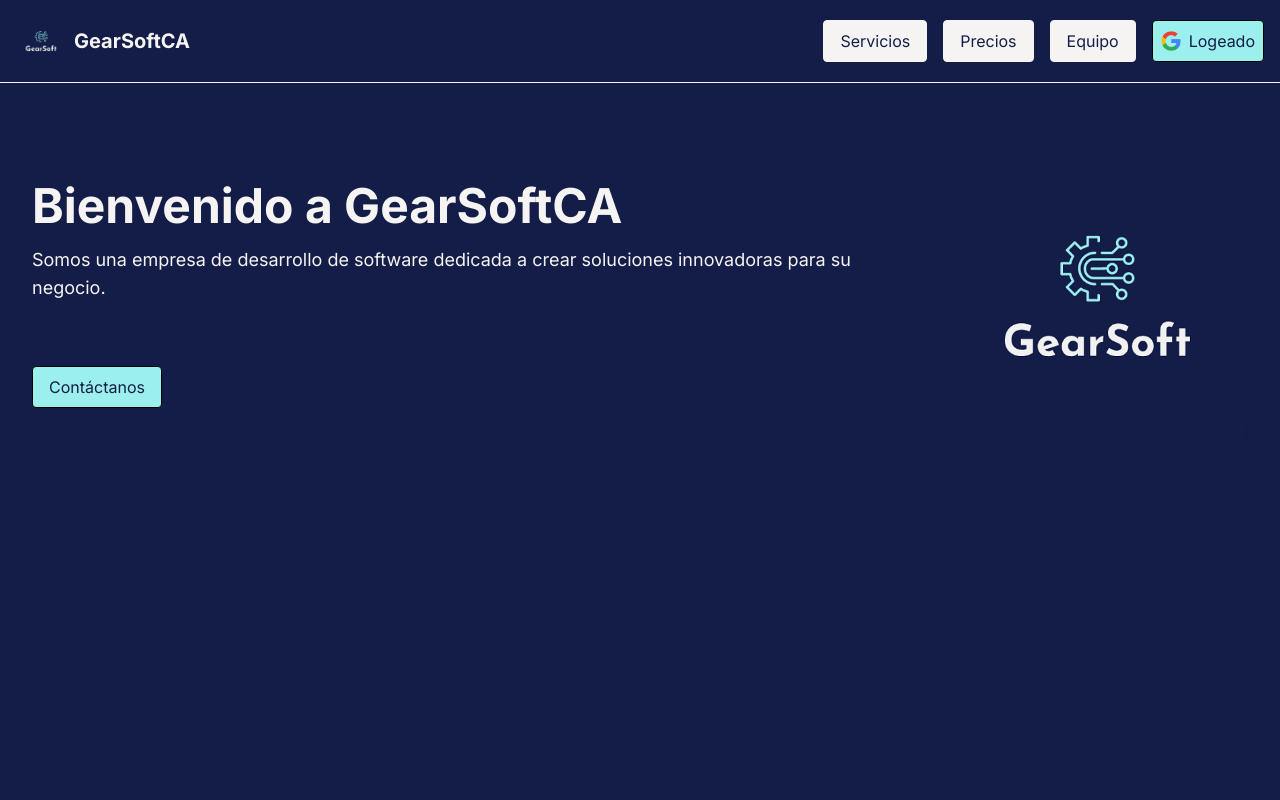
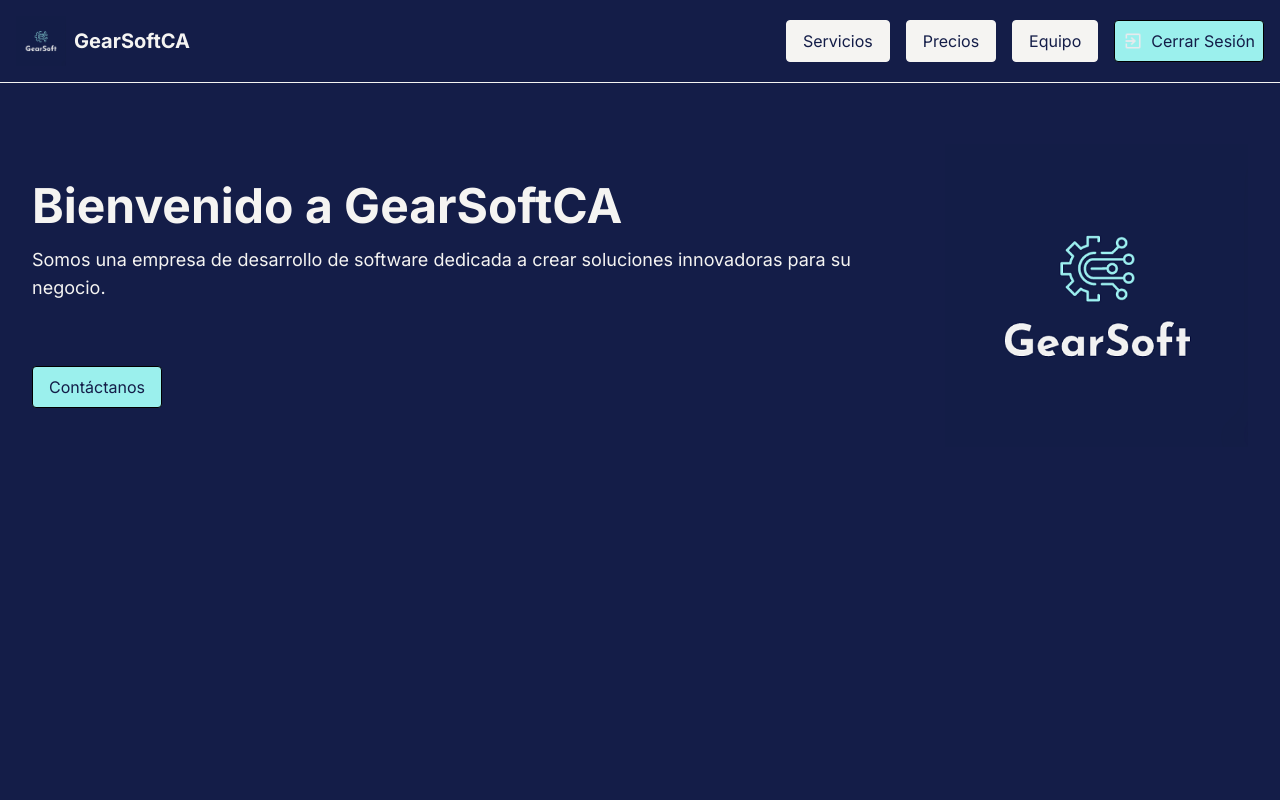
Before and after one commit to JavierAlburges/gearsoftca, a Next.js app: page / in a window 1280 px wide. Shown: the top 800 px of the page. Built offline with nearby package versions, Linux system fonts and the light colour scheme; no server answers; the database is empty; sample sign-in values are in the browser's storage.

Commit message:
se modificaron ciertas acciones

```diff
--- a/app/page.tsx
+++ b/app/page.tsx
@@ -9,10 +9,10 @@ import { Clientes } from "@/components/clientes";
 import { Footer } from "@/components/footer"
 import { useEffect } from "react";
 
-
 export default function Home() {
   useEffect(() => {
     const storedUser = localStorage.getItem("user");
+
     if (storedUser) {
       // Aquí puedes manejar el estado de autenticación si es necesario
     }
--- a/components/nav-bar.tsx
+++ b/components/nav-bar.tsx
@@ -5,15 +5,20 @@ import { useState, useEffect } from "react";
 import { useRouter } from 'next/navigation'
 import Image from "next/image"
 import { authenticateWithGoogle, verifyUserInCollection } from "@/lib/firebaseUtils"
+import { signOut } from "firebase/auth";
+import { auth } from "@/firebaseConfig";
 
 export function NavBar() {
   const [isLoggedIn, setIsLoggedIn] = useState(false);
+  const [isVerified, setIsVerified] = useState(false);
   const router = useRouter();
 
   useEffect(() => {
     const storedUser = localStorage.getItem("user");
+
     if (storedUser) {
       setIsLoggedIn(true);
+      verifyUserInCollection(JSON.parse(storedUser)).then(setIsVerified);
     }
   }, []);
 
@@ -22,13 +27,27 @@ export function NavBar() {
       const user = await authenticateWithGoogle();
       const userVerified = await verifyUserInCollection(user);
       if (userVerified) {
+        localStorage.setItem("user", JSON.stringify(user));
         setIsLoggedIn(true);
-        router.push("/ServicioExpressControlPanel");
+        setIsVerified(true);
       } else {
         alert("Usuario no autorizado.");
       }
     } catch (error) {
       alert("Error durante la autenticación.");
+      console.error(error);
+    }
+  };
+
+  const handleLogout = async () => {
+    try {
+      await signOut(auth);
+      localStorage.removeItem("user");
+      setIsLoggedIn(false);
+      setIsVerified(false);
+      router.push("/");
+    } catch (error) {
+      alert("Error durante el cierre de sesión.");
       console.error(error);
     }
   };
@@ -43,11 +62,22 @@ export function NavBar() {
           </div>
         </Link>
         <div className="flex items-center space-x-4 md:hidden">
+          {!isLoggedIn && (
             <button onClick={handleLogin} className="bg-[var(--color-light-blue)] text-[var(--color-dark-blue)] hover:bg-[var(--color-light-blue)]/90 py-1 px-2 rounded text-base text-center flex items-center">
               <Image src="/images/logo-google.png" width={20} height={20} alt="Google Icon" className="mr-2"/>
-            <span className="hidden sm:inline">{isLoggedIn ? "Logeado" : "Iniciar Sesión con Google"}</span>
-            <span className="sm:hidden">Entrar</span>
+              <span className="hidden sm:inline">Iniciar Sesión con Google</span>
             </button>
+          )}
+          {isLoggedIn && isVerified && (
+            <button onClick={() => router.push("/ServicioExpressControlPanel")} className="bg-[var(--color-light-blue)] text-[var(--color-dark-blue)] hover:bg-[var(--color-light-blue)]/90 py-1 px-2 rounded text-base text-center flex items-center">
+              <Image src="/images/admin-panel-icon.png" width={20} height={20} alt="Admin Panel Icon" className="mr-2"/>
+            </button>
+          )}
+          {isLoggedIn && (
+            <button onClick={handleLogout} className="bg-[var(--color-light-blue)] text-[var(--color-dark-blue)] hover:bg-[var(--color-light-blue)]/90 py-1 px-2 rounded text-base text-center flex items-center">
+              <Image src="/images/singing-out.png" width={20} height={20} alt="Sign Out Icon" className="mr-2"/>
+            </button>
+          )}
         </div>
         <div className="flex-col md:flex-row md:flex space-x-4 hidden md:space-y-0">
           <Link href="/#servicios">
@@ -59,10 +89,24 @@ export function NavBar() {
           <Link href="/#equipo">
             <button className="text-[var(--color-dark-blue)] border-[var(--color-white)] bg-[var(--color-white)] hover:bg-[var(--color-white)]/90 hover:text-[var(--color-white] py-2 px-4 rounded">Equipo</button>
           </Link>
+          {!isLoggedIn && (
             <button onClick={handleLogin} className="hidden md:flex bg-[var(--color-light-blue)] text-[var(--color-dark-blue)] hover:bg-[var(--color-light-blue)]/90 py-1 px-2 rounded text-base text-center items-center">
               <Image src="/images/logo-google.png" width={20} height={20} alt="Google Icon" className="mr-2"/>
-            {isLoggedIn ? "Logeado" : "Iniciar Sesión con Google"}
+              Iniciar Sesión con Google
             </button>
+          )}
+          {isLoggedIn && isVerified && (
+            <button onClick={() => router.push("/ServicioExpressControlPanel")} className="hidden md:flex bg-[var(--color-light-blue)] text-[var(--color-dark-blue)] hover:bg-[var(--color-light-blue)]/90 py-1 px-2 rounded text-base text-center items-center">
+              <Image src="/images/admin-panel-icon.png" width={20} height={20} alt="Admin Panel Icon" className="mr-2"/>
+              Panel de Administración
+            </button>
+          )}
+          {isLoggedIn && (
+            <button onClick={handleLogout} className="hidden md:flex bg-[var(--color-light-blue)] text-[var(--color-dark-blue)] hover:bg-[var(--color-light-blue)]/90 py-1 px-2 rounded text-base text-center items-center">
+              <Image src="/images/singing-out.png" width={20} height={20} alt="Sign Out Icon" className="mr-2"/>
+              Cerrar Sesión
+            </button>
+          )}
         </div>
       </div>
     </nav>
--- a/lib/firebaseUtils.js
+++ b/lib/firebaseUtils.js
@@ -1,11 +1,11 @@
-import { signInWithPopup, signInWithRedirect, getRedirectResult, setPersistence, browserLocalPersistence } from "firebase/auth";
+import { signInWithPopup, signInWithRedirect, getRedirectResult, setPersistence, inMemoryPersistence } from "firebase/auth";
 import { doc, getDoc } from "firebase/firestore";
 import { auth, provider, firestore } from "@/firebaseConfig";
 
 // Función para autenticar usuario con Google
 export const authenticateWithGoogle = async () => {
   try {
-    await setPersistence(auth, browserLocalPersistence);
+    await setPersistence(auth, inMemoryPersistence);
     if (isMobileDevice()) {
       await signInWithRedirect(auth, provider);
       const result = await getRedirectResult(auth);
```
Also changed, not shown: public/images/admin-panel-icon.png (added), public/images/singing-out.png (added). Lines whose indentation alone changed are shown as unchanged.
